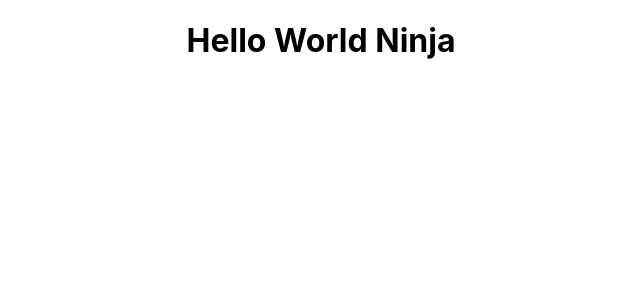
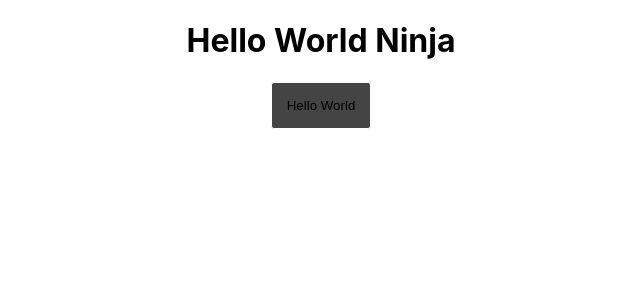
Before and after one commit to morMBen/ninja_comp, a React (Create React App) app in the folder client/: page / in a window 1280 px wide. Shown: the top 300 px of the page, without its empty margins (319-959 px from the left). Built offline with nearby package versions, Linux system fonts and the light colour scheme.

Commit message:
adding a button reusableUI component

```diff
--- a/client/src/app/App.tsx
+++ b/client/src/app/App.tsx
@@ -1,9 +1,14 @@
 import './App.css';
+import "../packs/reusableUI_CSS_packs"
+import { Button } from '../reusableUI/exportReusableUI';
 
 function App() {
   return (
     <div className='App'>
       <h1>Hello World Ninja</h1>
+      <Button>
+        Hello World
+      </Button>
     </div>
   );
 }
--- /dev/null
+++ b/client/src/globalStyles/reusableUI/colors.styles.css
@@ -0,0 +1,10 @@
+:root {
+  --DEFAULT_BUTTON_BACKGROUND_LIGHT_MODE: rgb(255, 255, 255);
+  --DEFAULT_BUTTON_BOX_SHADOW_LIGHT_MODE: rgba(255, 255, 255, 0.346);
+
+
+
+  /* ---------------DARK_MODE-------------------- */
+  --DEFAULT_BUTTON_BACKGROUND_DARK_MODE: rgb(68, 68, 68);
+  --DEFAULT_BUTTON_BOX_SHADOW_DARK_MODE: rgba(68, 68, 68, 0.346);
+}
--- /dev/null
+++ b/client/src/packs/reusableUI_CSS_packs.ts
@@ -0,0 +1,13 @@
+// REUSABLE_UI_STYLES
+// ===================================
+
+
+// Global_Styles
+// ===================================
+
+import "../globalStyles/reusableUI/colors.styles.css"
+
+// BUTTON_STYLES
+// - - - - - - - - - - - - - - - - - -
+import "../reusableUI/button/styles/button.reusableUI.default.styles.css"
+// import "../reusableUI/button/styles/button.reusableUI.start.styles.css"
--- /dev/null
+++ b/client/src/reusableUI/button/button.reusableUI.tsx
@@ -0,0 +1,19 @@
+import React from 'react';
+import { ButtonProps } from './button.types';
+
+export const Button: React.FC<React.PropsWithChildren<ButtonProps>> = (
+{
+  type,
+  handlers,
+  attr,
+  mode = "light",
+  styles,
+  children
+}
+) => {
+  return (
+    <button className='reusableUI' {...handlers} style={styles} {...attr} data-mode={mode} data-type={type}>
+      {children}
+    </button>
+  );
+};
--- /dev/null
+++ b/client/src/reusableUI/button/styles/button.reusableUI.default.styles.css
@@ -0,0 +1,27 @@
+button[class='reusableUI'] {
+  cursor: pointer;
+  padding: 15px;
+  border: none;
+  border-radius: 3px;
+}
+
+button[class='reusableUI'][data-mode='dark'] {
+  background-color: var(--DEFAULT_BUTTON_BACKGROUND_LIGHT_MODE);
+  border: 1px solid var(--DEFAULT_BUTTON_BACKGROUND_DARK_MODE);
+}
+
+button[class='reusableUI'][data-mode='light'] {
+  background-color: var(--DEFAULT_BUTTON_BACKGROUND_DARK_MODE);
+  border: 1px solid var(--DEFAULT_BUTTON_BACKGROUND_LIGHT_MODE);
+}
+
+button[class='reusableUI'][data-mode='dark']:hover {
+  background-color: var(--DEFAULT_BUTTON_BACKGROUND_DARK_MODE);
+  border: 1px solid var(--DEFAULT);
+}
+
+button[class='reusableUI'][data-mode='light']:hover {
+  box-shadow: 0px 0px 10px 5px var(--DEFAULT_BUTTON_BACKGROUND_DARK_MODE);
+  transform: scale(1.1);
+  transition: 0.2s;
+}
--- /dev/null
+++ b/client/src/reusableUI/button/styles/button.reusableUI.start.styles.css
@@ -0,0 +1,3 @@
+button[class=reusableUI][type=start] {
+
+}
--- /dev/null
+++ b/client/src/reusableUI/exportReusableUI.ts
@@ -0,0 +1,3 @@
+import { Button } from './button/button.reusableUI';
+
+export { Button };
```
Also changed, not shown: client/src/reusableUI/button/button.types.ts (added, +13 -0 lines).
